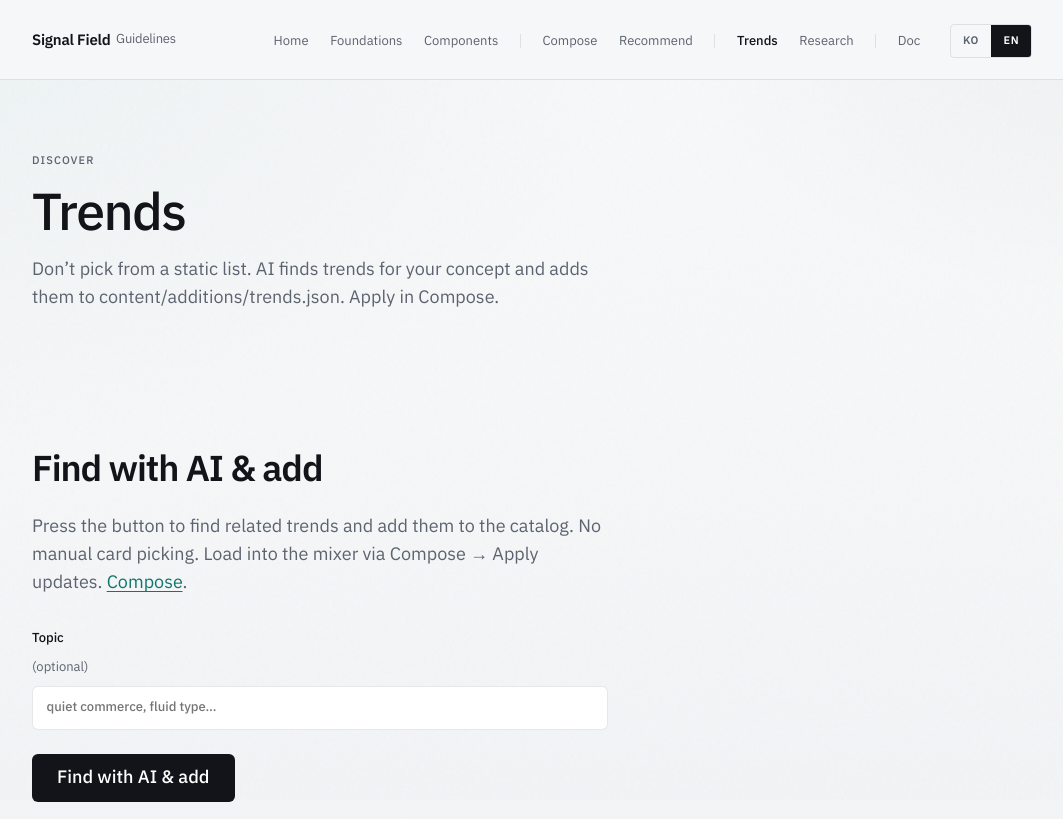
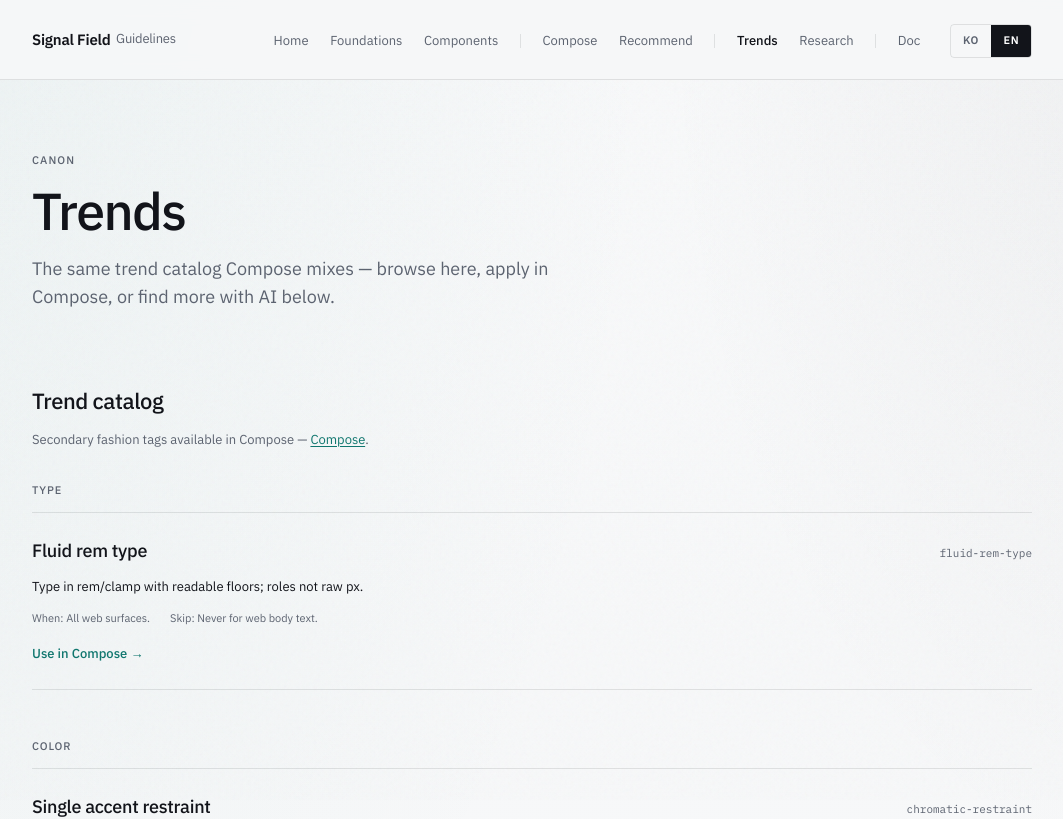
Before and after one commit to rpkim/signal-field, a Next.js app: page /trends in a window 1280 px wide. Shown: the top 819 px of the page, without its empty margins (108-1171 px from the left). Built offline with nearby package versions, Linux system fonts and the light colour scheme.

Commit message:
Show Compose research and trends catalogs on their pages
Research/Trends pages only had AI discover. List the same catalog
items Compose uses (with Use in Compose links), then keep AI add below.

```diff
--- a/src/app/trends/page.tsx
+++ b/src/app/trends/page.tsx
@@ -1,18 +1,30 @@
 import type { Metadata } from "next";
 import { AppShell } from "@/components/AppShell";
+import { AxisCatalog, type TrendCatalogItem } from "@/components/AxisCatalog";
 import { DiscoverPanel } from "@/components/DiscoverPanel";
 import { PageChrome } from "@/components/PageChrome";
+import baseTrends from "@/data/trends.json";
+import { getTrendsCatalog } from "@/lib/discover/catalog";
 
 export const metadata: Metadata = { title: "Trends" };
 export const dynamic = "force-dynamic";
 
-export default function TrendsPage() {
+export default async function TrendsPage() {
+  const catalog = await getTrendsCatalog();
+  const baseIds = baseTrends.items.map((i) => i.id);
+
   return (
     <AppShell current="/trends">
       <PageChrome
-        eyebrowKey="page.discover"
+        eyebrowKey="page.canon"
         titleKey="trends.title"
         ledeKey="trends.lede"
+      />
+      <AxisCatalog
+        axis="trends"
+        items={catalog.items as TrendCatalogItem[]}
+        baseIds={baseIds}
+        categories={baseTrends.categories}
       />
       <DiscoverPanel axis="trends" />
     </AppShell>
--- /dev/null
+++ b/src/components/AxisCatalog.module.css
@@ -0,0 +1,148 @@
+.root {
+  margin: 0 0 var(--space-8);
+}
+
+.head {
+  margin: 0 0 var(--space-6);
+  max-width: var(--measure);
+}
+
+.title {
+  margin: 0 0 var(--space-3);
+  font-size: var(--text-lg);
+  font-weight: 500;
+  letter-spacing: -0.02em;
+}
+
+.lede {
+  margin: 0;
+  font-size: var(--text-sm);
+  color: var(--color-ink-soft);
+  line-height: 1.55;
+}
+
+.lede a {
+  color: var(--color-signal);
+}
+
+.list {
+  list-style: none;
+  margin: 0;
+  padding: 0;
+  display: grid;
+  gap: var(--space-4);
+}
+
+.card {
+  padding: var(--space-5) 0;
+  border-top: 1px solid var(--color-hairline);
+}
+
+.card:last-child {
+  border-bottom: 1px solid var(--color-hairline);
+}
+
+.cardTop {
+  display: flex;
+  flex-wrap: wrap;
+  align-items: baseline;
+  justify-content: space-between;
+  gap: 0.5rem 1rem;
+  margin-bottom: var(--space-3);
+}
+
+.cardTop h3 {
+  margin: 0;
+  font-size: var(--text-md);
+  font-weight: 500;
+  letter-spacing: -0.015em;
+  display: flex;
+  flex-wrap: wrap;
+  align-items: center;
+  gap: 0.45rem;
+}
+
+.id {
+  font-family: var(--font-mono);
+  font-size: var(--text-xs);
+  color: var(--color-ink-soft);
+}
+
+.badgeNew {
+  display: inline-flex;
+  align-items: center;
+  min-height: 1.25rem;
+  padding: 0.1rem 0.4rem;
+  border: 1px solid var(--color-signal);
+  border-radius: 0.25rem;
+  font-size: 0.65rem;
+  font-weight: 600;
+  letter-spacing: 0.04em;
+  text-transform: uppercase;
+  color: var(--color-signal-deep);
+}
+
+.meta {
+  margin: 0 0 var(--space-3);
+  display: flex;
+  flex-wrap: wrap;
+  gap: 0.75rem 1.25rem;
+  font-size: var(--text-xs);
+  color: var(--color-ink-soft);
+}
+
+.meta a {
+  color: var(--color-signal);
+}
+
+.bullets {
+  margin: 0 0 var(--space-4);
+  padding-left: 1.1rem;
+  color: var(--color-ink-soft);
+  font-size: var(--text-sm);
+  max-width: var(--measure);
+}
+
+.bullets li + li {
+  margin-top: 0.35rem;
+}
+
+.what {
+  margin: 0 0 var(--space-3);
+  font-size: var(--text-sm);
+  color: var(--color-ink);
+  max-width: var(--measure);
+}
+
+.actions {
+  margin: 0;
+}
+
+.apply {
+  font-size: var(--text-sm);
+  font-weight: 500;
+  color: var(--color-signal);
+  text-decoration: none;
+}
+
+.apply:hover {
+  text-decoration: underline;
+}
+
+.trendGroups {
+  display: grid;
+  gap: var(--space-7);
+}
+
+.groupTitle {
+  margin: 0 0 var(--space-3);
+  font-size: var(--text-xs);
+  font-weight: 500;
+  letter-spacing: 0.08em;
+  text-transform: uppercase;
+  color: var(--color-ink-soft);
+}
+
+.group .card:first-child {
+  border-top: 1px solid var(--color-hairline);
+}
--- /dev/null
+++ b/src/components/AxisCatalog.tsx
@@ -0,0 +1,161 @@
+"use client";
+
+import Link from "next/link";
+import { useLocale } from "@/i18n/LocaleProvider";
+import type { DiscoverAxis } from "@/lib/discover/types";
+import styles from "./AxisCatalog.module.css";
+
+export type ResearchCatalogItem = {
+  id: string;
+  title: string;
+  year?: number;
+  source?: string;
+  implications?: string[];
+  ruleDeltas?: Record<string, string>;
+};
+
+export type TrendCatalogItem = {
+  id: string;
+  category: string;
+  en: string;
+  ko: string;
+  what: string;
+  when: string;
+  skip: string;
+  logDate?: string;
+};
+
+type TrendCategory = { id: string; en: string; ko: string };
+
+type Props =
+  | {
+      axis: "research";
+      items: ResearchCatalogItem[];
+      baseIds: string[];
+      categories?: never;
+    }
+  | {
+      axis: "trends";
+      items: TrendCatalogItem[];
+      baseIds: string[];
+      categories: TrendCategory[];
+    };
+
+export function AxisCatalog(props: Props) {
+  const { locale, t } = useLocale();
+  const { axis, items, baseIds } = props;
+  const base = new Set(baseIds);
+
+  return (
+    <section className={styles.root} aria-labelledby={`${axis}-catalog-heading`}>
+      <header className={styles.head}>
+        <h2 id={`${axis}-catalog-heading`} className={styles.title}>
+          {axis === "research"
+            ? t("catalog.researchHeading")
+            : t("catalog.trendsHeading")}
+        </h2>
+        <p className={styles.lede}>
+          {axis === "research"
+            ? t("catalog.researchIntro")
+            : t("catalog.trendsIntro")}
+          {" — "}
+          <Link href="/compose">{t("nav.compose")}</Link>
+          {t("catalog.applySuffix")}
+        </p>
+      </header>
+
+      {axis === "research" ? (
+        <ul className={styles.list}>
+          {items.map((item) => (
+            <li key={item.id} className={styles.card}>
+              <div className={styles.cardTop}>
+                <h3>
+                  {item.title}
+                  {!base.has(item.id) ? (
+                    <span className={styles.badgeNew}>{t("catalog.new")}</span>
+                  ) : null}
+                </h3>
+                <code className={styles.id}>{item.id}</code>
+              </div>
+              {item.year || item.source ? (
+                <p className={styles.meta}>
+                  {item.year ? <span>{item.year}</span> : null}
+                  {item.source ? (
+                    <a href={item.source} target="_blank" rel="noreferrer">
+                      {t("catalog.source")}
+                    </a>
+                  ) : null}
+                </p>
+              ) : null}
+              {item.implications?.length ? (
+                <ul className={styles.bullets}>
+                  {item.implications.map((line) => (
+                    <li key={line}>{line}</li>
+                  ))}
+                </ul>
+              ) : null}
+              <p className={styles.actions}>
+                <Link
+                  href={`/compose?research=${encodeURIComponent(item.id)}`}
+                  className={styles.apply}
+                >
+                  {t("catalog.useInCompose")}
+                </Link>
+              </p>
+            </li>
+          ))}
+        </ul>
+      ) : (
+        <div className={styles.trendGroups}>
+          {props.categories.map((cat) => {
+            const group = items.filter((i) => i.category === cat.id);
+            if (!group.length) return null;
+            return (
+              <section key={cat.id} className={styles.group}>
+                <h3 className={styles.groupTitle}>
+                  {locale === "ko" ? cat.ko || cat.en : cat.en}
+                </h3>
+                <ul className={styles.list}>
+                  {group.map((item) => (
+                    <li key={item.id} className={styles.card}>
+                      <div className={styles.cardTop}>
+                        <h3>
+                          {locale === "ko" ? item.ko || item.en : item.en}
+                          {!base.has(item.id) ? (
+                            <span className={styles.badgeNew}>
+                              {t("catalog.new")}
+                            </span>
+                          ) : null}
+                        </h3>
+                        <code className={styles.id}>{item.id}</code>
+                      </div>
+                      <p className={styles.what}>{item.what}</p>
+                      <p className={styles.meta}>
+                        <span>
+                          {t("catalog.when")}: {item.when}
+                        </span>
+                        <span>
+                          {t("catalog.skip")}: {item.skip}
+                        </span>
+                      </p>
+                      <p className={styles.actions}>
+                        <Link
+                          href={`/compose?trends=${encodeURIComponent(item.id)}`}
+                          className={styles.apply}
+                        >
+                          {t("catalog.useInCompose")}
+                        </Link>
+                      </p>
+                    </li>
+                  ))}
+                </ul>
+              </section>
+            );
+          })}
+        </div>
+      )}
+    </section>
+  );
+}
+
+export type { DiscoverAxis };
--- a/src/i18n/messages.ts
+++ b/src/i18n/messages.ts
@@ -46,9 +46,9 @@ const en = {
     "Richer theme space (color · type · density) + kit zip export.",
   "home.recommend.desc": "Describe a service; get a ranked theme mix.",
   "home.trends.desc":
-    "Find with AI — one button discovers trends for your concept.",
+    "Browse the trend catalog used in Compose — then find more with AI.",
   "home.research.desc":
-    "Find with AI — one button discovers research pillars.",
+    "Browse research pillars used in Compose — then find more with AI.",
   "home.kit.desc": "Default brand kit specimen — IBM Plex, signal teal.",
   "page.tools": "Tools",
   "page.guide": "Guide",
@@ -86,7 +86,7 @@ const en = {
     "Existing product brief — applying Signal Field (design.md + Compose kit) is the rebrand. Open the primary mix in Compose and Download kit.",
   "discover.aiTitle": "Find with AI & add",
   "discover.aiIntro":
-    "Press the button to find related {kind} and add them to the catalog. No manual card picking. Load into the mixer via Compose → Apply updates.",
+    "Find more related {kind} with AI and add them to the catalog. Then load into the mixer via Compose → Apply updates.",
   "discover.topic": "Topic",
   "discover.optional": "(optional)",
   "discover.button": "Find with AI & add",
@@ -102,10 +102,20 @@ const en = {
     "Added {n} · apply in Compose with 「Apply updates」",
   "trends.title": "Trends",
   "trends.lede":
-    "Don’t pick from a static list. AI finds trends for your concept and adds them to content/additions/trends.json. Apply in Compose.",
+    "The same trend catalog Compose mixes — browse here, apply in Compose, or find more with AI below.",
   "research.title": "Research",
   "research.lede":
-    "Don’t browse research cards. AI finds relevant pillars and adds them to content/additions/research.json. Apply in Compose.",
+    "The same research pillars Compose mixes — browse here, apply in Compose, or find more with AI below.",
+  "catalog.researchHeading": "Research pillars",
+  "catalog.trendsHeading": "Trend catalog",
+  "catalog.researchIntro": "Core pillars available in Compose",
+  "catalog.trendsIntro": "Secondary fashion tags available in Compose",
+  "catalog.applySuffix": ".",
+  "catalog.new": "New",
+  "catalog.source": "Source",
+  "catalog.when": "When",
+  "catalog.skip": "Skip",
+  "catalog.useInCompose": "Use in Compose →",
   "doc.title": "design.md",
   "doc.eyebrow": "Canon",
   "doc.introEn":
@@ -177,8 +187,10 @@ const ko: Record<MessageKey, string> = {
   "home.compose.desc":
     "풍부한 테마 공간(컬러·타입·밀도) + 키트 zip 내보내기.",
   "home.recommend.desc": "서비스를 설명하면 순위가 매겨진 테마 믹스.",
-  "home.trends.desc": "AI로 찾아서 추가 — 버튼 하나로 트렌드 발견.",
-  "home.research.desc": "AI로 찾아서 추가 — 버튼 하나로 리서치 필러 발견.",
+  "home.trends.desc":
+    "Compose와 같은 트렌드 카탈로그 — 보고, 적용하고, AI로 더 찾기.",
+  "home.research.desc":
+    "Compose와 같은 리서치 필러 — 보고, 적용하고, AI로 더 찾기.",
   "home.kit.desc": "기본 브랜드 키트 표본 — IBM Plex, 시그널 틸.",
   "page.tools": "도구",
   "page.guide": "가이드",
@@ -216,7 +228,7 @@ const ko: Record<MessageKey, string> = {
     "기존 제품 브리프 — Signal Field(design.md + Compose 키트) 적용이 곧 리브랜드입니다. 1순위 믹스를 Compose에서 열고 키트를 받으세요.",
   "discover.aiTitle": "AI로 찾아서 추가",
   "discover.aiIntro":
-    "버튼을 누르면 관련 {kind}를 찾아 카탈로그에 바로 추가합니다. 수동 카드 고르기 없음. Compose → 업데이트 반영으로 믹서에 불러오세요.",
+    "AI로 관련 {kind}를 더 찾아 카탈로그에 추가합니다. Compose → 업데이트 반영으로 믹서에 불러오세요.",
   "discover.topic": "토픽",
   "discover.optional": "(선택)",
   "discover.button": "AI로 찾아서 추가",
@@ -232,10 +244,20 @@ const ko: Record<MessageKey, string> = {
     "추가됨 {n}건 · Compose에서 「업데이트 반영」으로 믹서에 반영",
   "trends.title": "트렌드",
   "trends.lede":
-    "정적 목록을 고르지 마세요. AI가 컨셉에 맞는 트렌드를 찾아 content/additions/trends.json에 추가합니다. Compose에서 업데이트 반영.",
+    "Compose에서 쓰는 트렌드 카탈로그입니다. 여기서 보고 Compose에 적용하거나, 아래에서 AI로 더 찾으세요.",
   "research.title": "리서치",
   "research.lede":
-    "리서치 카드를 브라우징하지 마세요. AI가 관련 필러를 찾아 content/additions/research.json에 추가합니다. Compose에서 업데이트 반영.",
+    "Compose에서 쓰는 리서치 필러입니다. 여기서 보고 Compose에 적용하거나, 아래에서 AI로 더 찾으세요.",
+  "catalog.researchHeading": "리서치 필러",
+  "catalog.trendsHeading": "트렌드 카탈로그",
+  "catalog.researchIntro": "Compose에서 고를 수 있는 핵심 필러",
+  "catalog.trendsIntro": "Compose에서 고를 수 있는 부가 트렌드 태그",
+  "catalog.applySuffix": "에서 적용.",
+  "catalog.new": "신규",
+  "catalog.source": "출처",
+  "catalog.when": "언제",
+  "catalog.skip": "스킵",
+  "catalog.useInCompose": "Compose에서 사용 →",
   "doc.title": "design.md",
   "doc.eyebrow": "캐논",
   "doc.introEn":
```
Also changed, not shown: src/app/research/page.tsx (+16 -2 lines).
